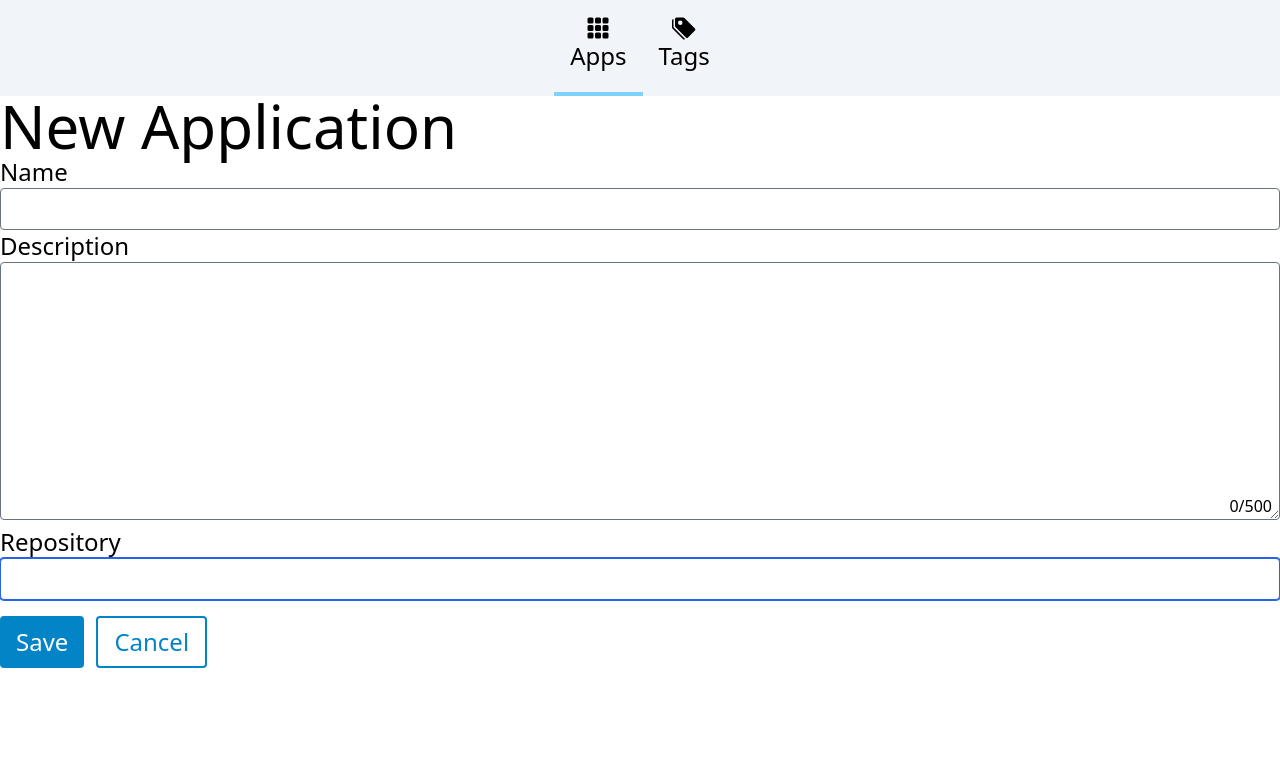
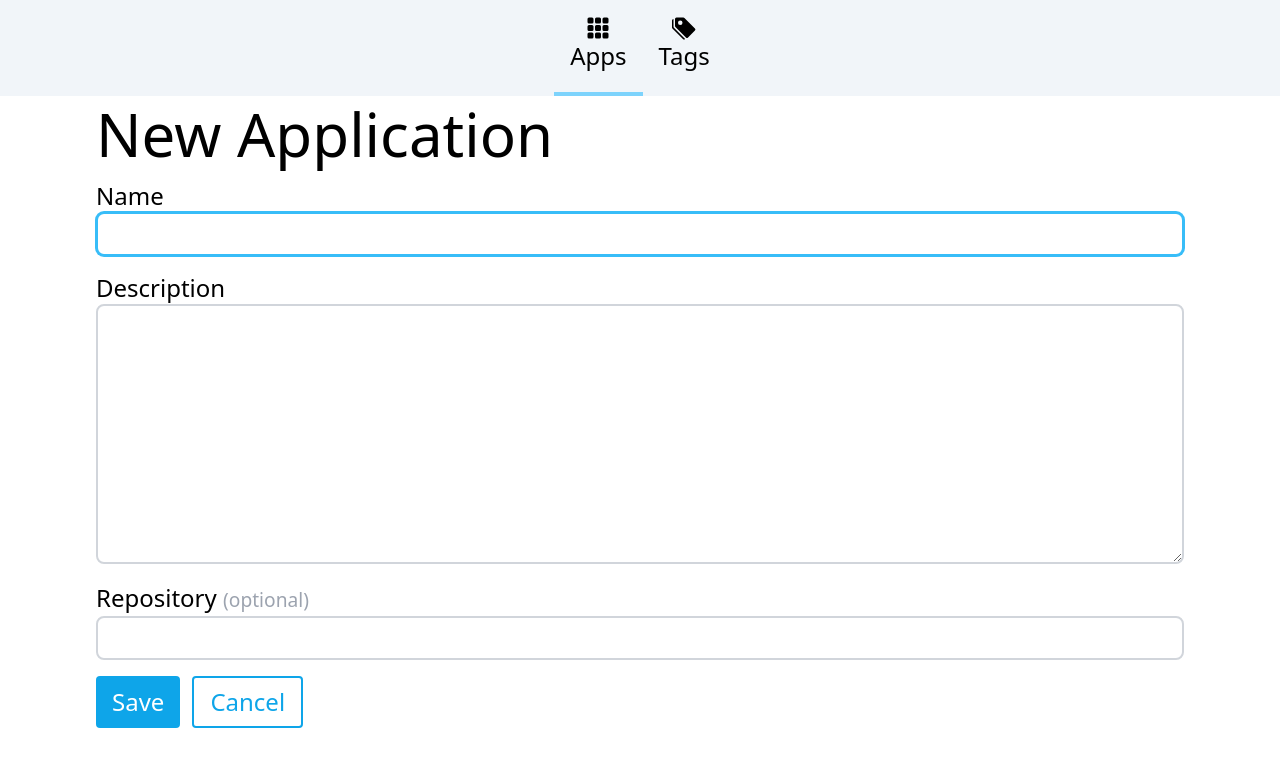
Before and after one commit to fillip1984/app-store-ui, a React (Vite) app: page /applications/new in a window 1280 px wide. Shown: the top 766 px of the page. Built offline with nearby package versions, Linux system fonts and the light colour scheme.

Commit message:
mostly happy with adding new apps

```diff
--- a/src/index.css
+++ b/src/index.css
@@ -3,6 +3,7 @@
 @tailwind utilities;
 
 @layer base {
+  /* Heading customizations */
   h1 {
     @apply text-8xl;
   }
@@ -22,4 +23,53 @@
   h5 {
     @apply text-xl;
   }
+
+  /* Form input customizations */
+  .input-group {
+    @apply mt-4 flex flex-col;
+  }
+
+  [type="text"],
+  [type="email"],
+  [type="url"],
+  [type="password"],
+  [type="number"],
+  [type="date"],
+  [type="datetime-local"],
+  [type="month"],
+  [type="search"],
+  [type="tel"],
+  [type="time"],
+  [type="week"],
+  [multiple],
+  textarea,
+  select {
+    @apply w-full rounded-lg border-2 border-gray-300 focus:border-sky-400 focus:ring-sky-400;
+  }
+
+  /* Textarea had an inconsistent spacing between itself and the validation-text element */
+  textarea {
+    @apply -mb-1;
+  }
+
+  .validation-text {
+    @apply text-red-500;
+  }
+
+  label {
+    @apply text-2xl;
+  }
+
+  small {
+    @apply text-gray-400;
+  }
+
+  /* Button customizations */
+  .primary-btn {
+    @apply rounded bg-sky-500 px-4 py-2 text-2xl text-white;
+  }
+
+  .secondary-btn {
+    @apply rounded border-2 border-sky-500 px-4 py-2 text-2xl text-sky-500;
+  }
 }
--- a/src/pages/application/ApplicationNew.tsx
+++ b/src/pages/application/ApplicationNew.tsx
@@ -1,116 +1,83 @@
+import { zodResolver } from "@hookform/resolvers/zod";
 import { SubmitHandler, useForm, useWatch } from "react-hook-form";
-import { Application } from "../../services/Types";
 import { Link } from "react-router-dom";
+import { z } from "zod";
 
 const ApplicationNew = () => {
+  const newApplicationSchema = z.object({
+    name: z.string().min(2).max(100),
+    description: z.string().min(10).max(500),
+    //waiting on: https://github.com/colinhacks/zod/issues/310
+    repository: z.string().url().optional().or(z.literal("")),
+  });
+
+  type NewApplicationSchemaType = z.infer<typeof newApplicationSchema>;
+
   const {
     register,
     handleSubmit,
-    formState: { errors },
+    formState: { errors, isSubmitting },
     control,
-  } = useForm<Application>({
-    defaultValues: {
-      name: "",
-      description: "",
-      repository: "",
-    },
+    // control,
+  } = useForm<NewApplicationSchemaType>({
+    resolver: zodResolver(newApplicationSchema),
   });
 
-  const onSubmit: SubmitHandler<Application> = (formData) => {
+  const onSubmit: SubmitHandler<NewApplicationSchemaType> = (formData) => {
     console.log(formData);
   };
 
   const descriptionWatch = useWatch({ control, name: "description" });
 
   return (
-    <div className="container mx-auto">
-      <h2>New Application</h2>
+    <div className="container">
+      <h2 className="my-2">New Application</h2>
       <form onSubmit={handleSubmit(onSubmit)}>
-        <div className="flex flex-col">
-          <label className="text-2xl">Name</label>
-          <input
-            type="text"
-            {...register("name", {
-              required: { value: true, message: "Field is required" },
-              minLength: {
-                value: 2,
-                message: "Field must be between 2 and 100 characters",
-              },
-              maxLength: {
-                value: 100,
-                message: "Field must be between 2 and 100 characters",
-              },
-            })}
-            className="w-full rounded"
-            autoFocus
-          />
+        <div className="input-group">
+          <label htmlFor="name">Name</label>
+          <input type="text" id="name" {...register("name")} autoFocus />
           {errors.name && (
-            <span className="text-red-400">{errors.name.message}</span>
+            <span className="validation-text">{errors.name.message}</span>
           )}
         </div>
 
-        <div className="flex flex-col">
-          <label className="text-2xl">Description</label>
+        <div className="input-group">
+          <label htmlFor="description">Description</label>
           <div className="relative">
-            <textarea
-              {...register("description", {
-                required: { value: true, message: "Field is required" },
-                minLength: {
-                  value: 10,
-                  message: "Field must be between 10 and 500 characters",
-                },
-                maxLength: {
-                  value: 500,
-                  message: "Field must be between 10 and 500 characters",
-                },
-              })}
-              className="w-full rounded"
-              rows={10}
-            />
+            <textarea id="description" {...register("description")} rows={10} />
+            {/* counter to show how many characters have been typed and how many remain before being invalid */}
+            {/* TODO: figure out how to retrieve the description.max() value so we don't have to hard code 500 here */}
+            {descriptionWatch && (
               <span
                 className={`absolute bottom-2 right-2 ${
                   descriptionWatch.length > 500 ? "text-red-400" : ""
                 }`}>
                 {descriptionWatch.length}/500
               </span>
+            )}
           </div>
           {errors.description && (
-            <span className="text-red-400">{errors.description.message}</span>
+            <span className="validation-text">
+              {errors.description.message}
+            </span>
           )}
         </div>
 
-        <div className="flex flex-col">
-          <label className="text-2xl">Repository</label>
-          <input
-            type="text"
-            {...register("repository", {
-              required: { value: true, message: "Field is required" },
-              minLength: {
-                value: 2,
-                message: "Field must be between 2 and 100 characters",
-              },
-              maxLength: {
-                value: 100,
-                message: "Field must be between 2 and 100 characters",
-              },
-            })}
-            className="w-full rounded"
-            autoFocus
-          />
-          {errors.name && (
-            <span className="text-red-400">{errors.name.message}</span>
+        <div className="input-group">
+          <label htmlFor="repository">
+            Repository <small>(optional)</small>
+          </label>
+          <input type="text" id="repository" {...register("repository")} />
+          {errors.repository && (
+            <span className="validation-text">{errors.repository.message}</span>
           )}
         </div>
 
         <div className="mt-4 flex gap-3">
-          <button
-            type="submit"
-            className="rounded bg-sky-600 px-4 py-2 text-2xl text-white">
+          <button type="submit" className="primary-btn" disabled={isSubmitting}>
             Save
           </button>
-          <Link
-            to="/applications"
-            className="rounded border-2 border-sky-600 px-4 py-2 text-2xl text-sky-600">
+          <Link to="/applications" className="secondary-btn">
             Cancel
           </Link>
         </div>
--- a/tailwind.config.cjs
+++ b/tailwind.config.cjs
@@ -2,6 +2,17 @@
 module.exports = {
   content: ["./index.html", "./src/**/*.{js,ts,jsx,tsx}"],
   theme: {
+    // See: https://tailwindcss.com/docs/container
+    container: {
+      center: true,
+      padding: {
+        DEFAULT: "1rem",
+        sm: "2rem",
+        lg: "3rem",
+        xl: "6rem",
+        "2xl": "12rem",
+      },
+    },
     extend: {},
   },
   plugins: [require("@tailwindcss/forms")],
```
Lines whose indentation alone changed are shown as unchanged.
